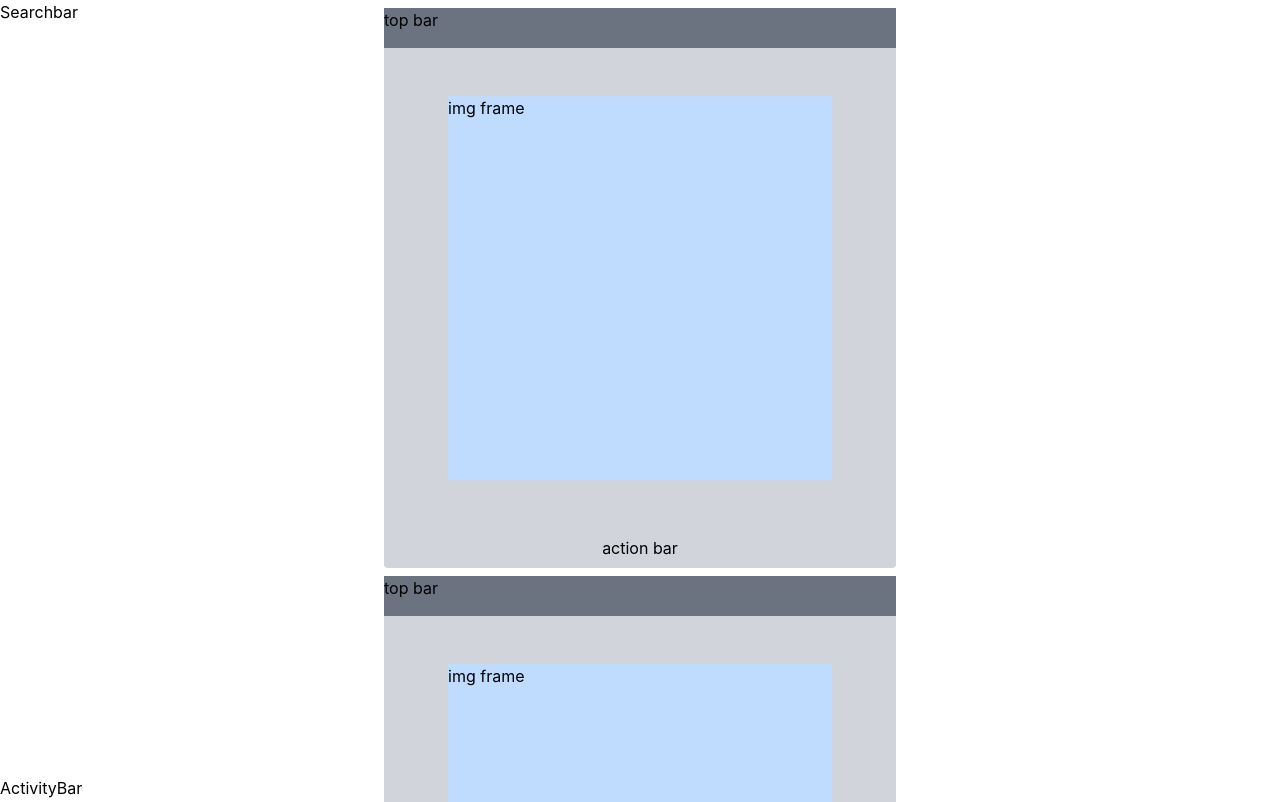
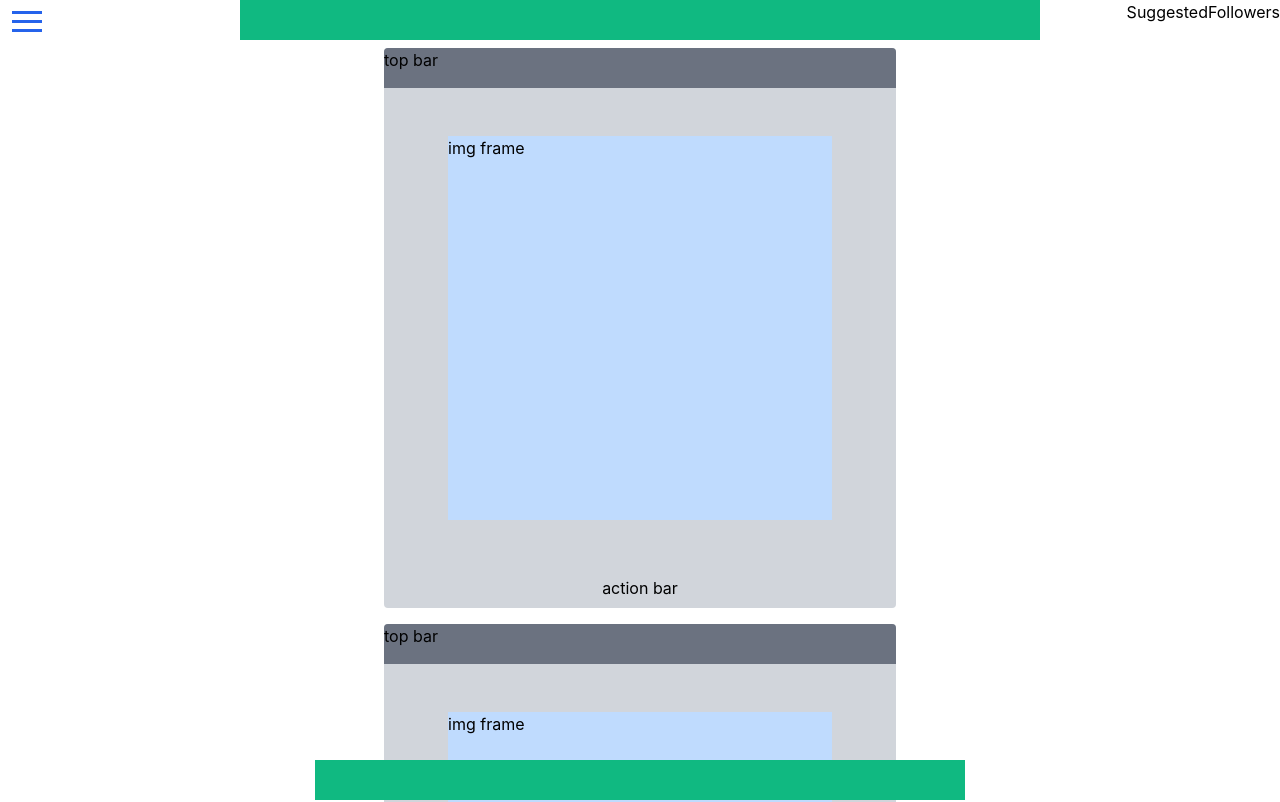
Before and after one commit to Mateo-Rey/Swifter-Frontend, a React (Create React App) app: page /dashboard in a window 1280 px wide. Shown: the top 802 px of the page. Built offline with nearby package versions, Linux system fonts and the light colour scheme; no server answers; sample sign-in values are in the browser's storage.

Commit message:
dashboard frame work

```diff
--- a/package.json
+++ b/package.json
@@ -9,6 +9,7 @@
     "firebase": "^9.10.0",
     "react": "^18.2.0",
     "react-dom": "^18.2.0",
+    "react-icons": "^4.4.0",
     "react-router-dom": "^6.4.1",
     "react-scripts": "5.0.1",
     "web-vitals": "^2.1.4"
--- a/public/index.html
+++ b/public/index.html
@@ -2,19 +2,19 @@
 <html lang="en">
   <head>
     <meta charset="utf-8" />
-    <link rel="icon" href="%PUBLIC_URL%/favicon.ico" />
+    <link rel="icon" type="image/svg+xml" href="/src/assets/DefaultLogo.png" />
     <meta name="viewport" content="width=device-width, initial-scale=1" />
     <meta name="theme-color" content="#000000" />
     <meta
       name="description"
-      content="Web site created using create-react-app"
+      content="Fast and innovative social media platform"
     />
-    <link rel="apple-touch-icon" href="%PUBLIC_URL%/logo192.png" />
+
     <!--
       manifest.json provides metadata used when your web app is installed on a
       user's mobile device or desktop. See https://developers.google.com/web/fundamentals/web-app-manifest/
     -->
-    <link rel="manifest" href="%PUBLIC_URL%/manifest.json" />
+
     <!--
       Notice the use of %PUBLIC_URL% in the tags above.
       It will be replaced with the URL of the `public` folder during the build.
@@ -24,7 +24,7 @@
       work correctly both with client-side routing and a non-root public URL.
       Learn how to configure a non-root public URL by running `npm run build`.
     -->
-    <title>React App</title>
+    <title>Swifter</title>
   </head>
   <body>
     <noscript>You need to enable JavaScript to run this app.</noscript>
--- a/src/App.js
+++ b/src/App.js
@@ -11,7 +11,7 @@ function App() {
 
   return (
     <>
-    <div>
+    <div className="">
       <Router>
         <AuthProvider>
           <Routes>
--- a/src/components/ActivityBar.jsx
+++ b/src/components/ActivityBar.jsx
@@ -2,7 +2,9 @@ import React from 'react'
 
 function ActivityBar() {
   return (
-    <div className='fixed bottom-0 z-10'>ActivityBar</div>
+    <div className='bg-emerald-500 h-10 md:w-[650px] w-96 z-10 fixed bottom-0'>
+
+    </div>
   )
 }
 
--- a/src/components/Feed.jsx
+++ b/src/components/Feed.jsx
@@ -3,7 +3,7 @@ import Post from '../components/Post'
 function Feed() {
   const data = [1,2,3,4,5]
   return (
-    <div className='items-center justify-between flex flex-col'>
+    <div className='items-center mt-8 justify-between flex flex-col'>
       {data?.map((e) => {
         return <Post key={e}/>
       })}
--- /dev/null
+++ b/src/components/MobileSettings.jsx
@@ -0,0 +1,39 @@
+import React, {useState} from 'react'
+import {TiMessages} from 'react-icons/ti'
+function Settings() {
+    const [showSidebar, setShowSidebar] = useState(false);
+  return (
+    <>
+    {showSidebar ? (
+        <button
+          className="flex text-4xl text-white items-center cursor-pointer fixed left-4 top-0 z-50"
+          onClick={() => setShowSidebar(!showSidebar)}
+        >
+          x
+        </button>
+      ) : (
+        <svg
+          onClick={() => setShowSidebar(!showSidebar)}
+          className="fixed fill-white md:fill-blue-600  z-30 flex items-center cursor-pointer left-3 top-2"
+          viewBox="0 0 100 80"
+          width="30"
+          height="30"
+        >
+          <rect width="100" height="10"></rect>
+          <rect y="30" width="100" height="10"></rect>
+          <rect y="60" width="100" height="10"></rect>
+        </svg>
+      )}
+      <div
+      className={`top-0 w-[35vw] bg-blue-600  p-10 pl-20 text-white fixed h-full z-40  ease-in-out duration-300 ${
+        showSidebar ? "translate-x-0" : "-translate-y-full"
+      }`}
+    >
+      <TiMessages/>
+    </div>
+    </>
+  )
+}
+
+
+export default Settings
--- a/src/components/Post.jsx
+++ b/src/components/Post.jsx
@@ -2,11 +2,11 @@ import React from 'react'
 
 function Post() {
   return (
-    <div className='mt-2 bg-gray-300 rounded border-2-gray-300 flex flex-col items-center justify-between min-w-[300px] w-[40vw] h-[50vh] md:h-[70vh]'>
-        <div className='flex relative top-0 bg-gray-500 h-10 w-full'>
+    <div className='mt-4 bg-gray-300 rounded border-2-gray-300 flex flex-col items-center justify-between min-w-[300px] w-[40vw] h-[60vh] md:h-[70vh]'>
+        <div className='flex relative rounded-t top-0 bg-gray-500 h-10 w-full'>
         top bar
         </div>
-        <div className='w-36 h-36 md:h-96 md:w-96 bg-blue-200'>
+        <div className='w-64 h-80 md:h-96 md:w-96 bg-blue-200'>
             img frame
         </div>
         <div className='flex my-2'>
--- a/src/components/Searchbar.jsx
+++ b/src/components/Searchbar.jsx
@@ -2,7 +2,9 @@ import React from 'react'
 
 function Searchbar() {
   return (
-    <div className='fixed z-10'>Searchbar</div>
+    <div className='fixed bg-emerald-500 h-10 md:w-[800px] w-96 z-10'>
+
+    </div>
   )
 }
 
--- /dev/null
+++ b/src/components/SuggestedFollowers.jsx
@@ -0,0 +1,9 @@
+import React from 'react'
+
+function SuggestedFollowers() {
+  return (
+    <div className='fixed top-0 right-0'>SuggestedFollowers</div>
+  )
+}
+
+export default SuggestedFollowers
--- a/src/pages/Dashboard.jsx
+++ b/src/pages/Dashboard.jsx
@@ -1,18 +1,24 @@
-import React from 'react'
-import { useAuth } from '../contexts/AuthContext'
-import Searchbar from '../components/Searchbar.jsx'
-import Feed from '../components/Feed.jsx'
-import ActivityBar from '../components/ActivityBar.jsx'
+import React, {useState} from "react";
+import { useAuth } from "../contexts/AuthContext";
+import Searchbar from "../components/Searchbar.jsx";
+import Feed from "../components/Feed.jsx";
+import ActivityBar from "../components/ActivityBar.jsx";
+import MobileSettings from "../components/MobileSettings";
+import SuggestedFollowers from "../components/SuggestedFollowers";
 function Dashboard() {
 
   return (
-    <div className='flex scroll-smooth flex-col'>
-      <Searchbar/>
-      <Feed/>
-      <ActivityBar/>
+    <div>
+      <MobileSettings/>
 
+      <div className="flex justify-start justify-self-center items-center scroll-smooth flex-col">
+        <Searchbar />
+        <Feed />
+        <ActivityBar />
+      </div>
+      <SuggestedFollowers />
     </div>
-  )
+  );
 }
 
-export default Dashboard
+export default Dashboard;
```
Also changed, not shown: public/manifest.json (deleted), 2 other files (tests, documents, lock files or other folders).
